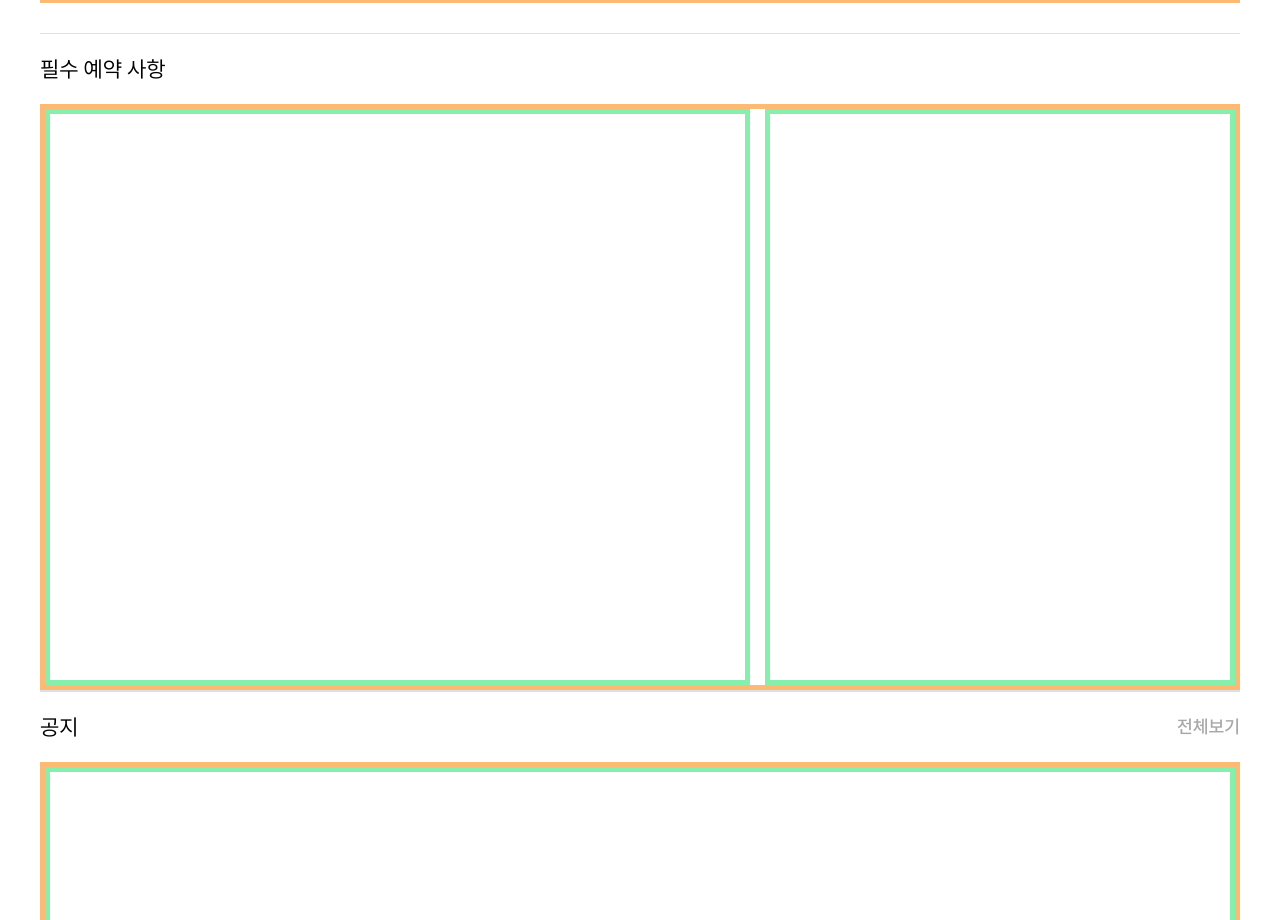
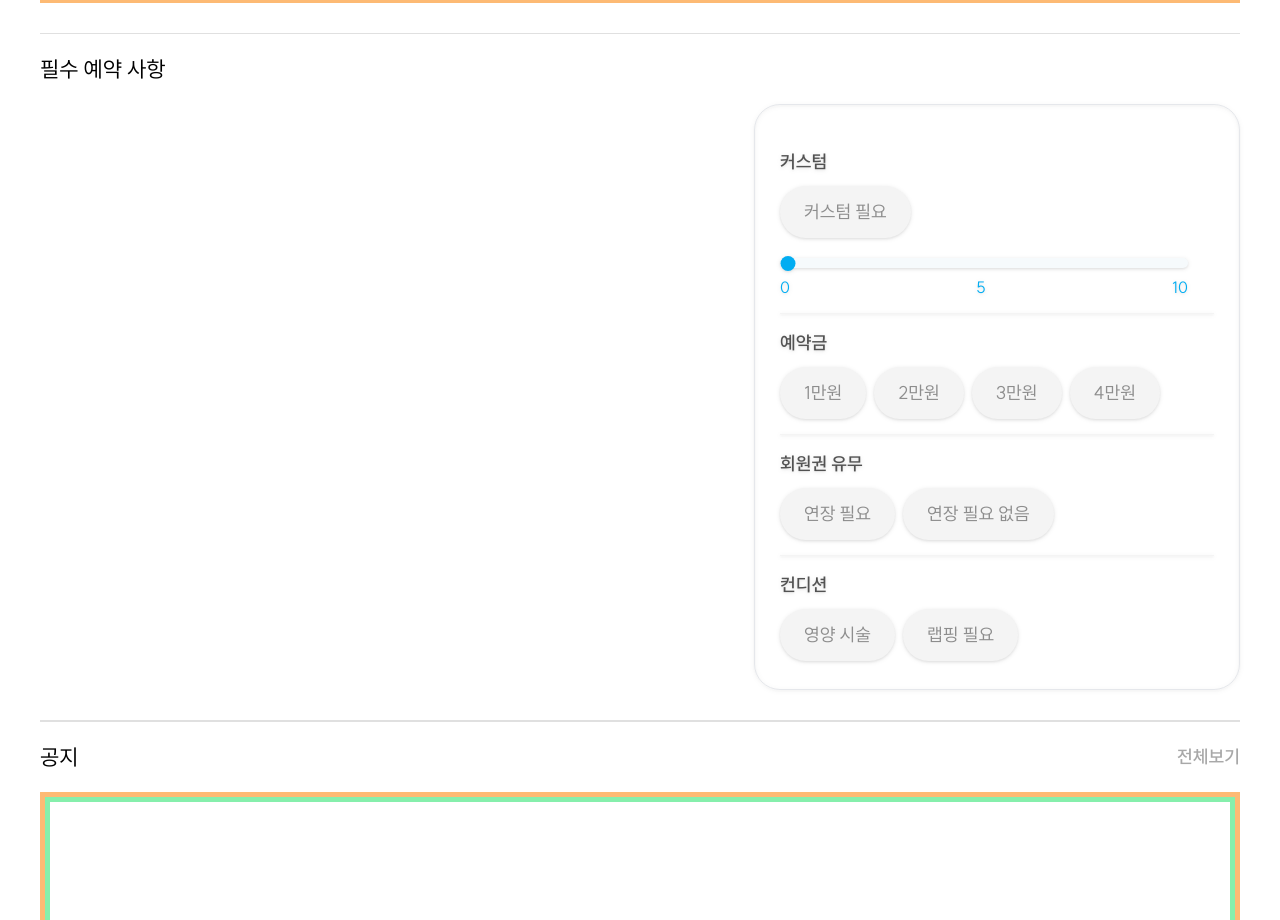
Before and after one commit to mobi-projects/nail-case-client, a Next.js app: page /manager/base/my-shop in a window 1280 px wide. Shown: the part 741-1661 px from the top of the page. Built offline with nearby package versions, Linux system fonts and the light colour scheme.

Commit message:
🎨 manager-base-my-shop-home-04-02 퍼블리싱 완료
* issue: [NAILCASE-132](https://nailcase.atlassian.net/browse/NAILCASE-132)

```diff
--- a/src/component/custom/manager/base/my-shop/home/04/index.tsx
+++ b/src/component/custom/manager/base/my-shop/home/04/index.tsx
@@ -1,14 +1,69 @@
+"use client"
+
+import NTOption from "@/component/common/nt-option"
+import Slider from "@/component/common/nt-slider"
+import { useOption } from "@/hook/use-component"
+
 export default function Manager_Base_MyShop_Home_04() {
 	return (
-		<div className="grid h-[586px] w-full grid-cols-[1.5fr_1fr] gap-[15px] border-[5px] border-orange-300">
+		<div className="flex justify-between pb-[30px]">
 			<Manager_Base_MyShop_Home_04_01 />
 			<Manager_Base_MyShop_Home_04_02 />
 		</div>
 	)
 }
 function Manager_Base_MyShop_Home_04_01() {
-	return <div className="h-full w-full border-[5px] border-green-300" />
+	return <div />
 }
 function Manager_Base_MyShop_Home_04_02() {
-	return <div className="h-full w-full border-[5px] border-green-300" />
+	const categories = [
+		{
+			title: "커스텀",
+			options: ["커스텀 필요"],
+		},
+		{
+			title: "예약금",
+			options: ["1만원", "2만원", "3만원", "4만원"],
+		},
+		{
+			title: "회원권 유무",
+			options: ["연장 필요", "연장 필요 없음"],
+		},
+		{
+			title: "컨디션",
+			options: ["영양 시술", "랩핑 필요"],
+		},
+	]
+
+	// eslint-disable-next-line react-hooks/rules-of-hooks
+	const optionsData = categories.map((category) => useOption(category.options))
+
+	return (
+		<div className="flex h-[586px] w-[486px] flex-col justify-center rounded-[26px] border px-[25px] drop-shadow">
+			<div className="mt-[20px] flex justify-end"></div>
+			{categories.map((category, index) => (
+				<div key={index} className="mb-[15px]">
+					{index === 0 && <div className="mt-[10px]"></div>}
+					<div className="mb-[10px] text-Headline02 text-Gray70">
+						{category.title}
+					</div>
+					<NTOption
+						disabled
+						onClickOption={optionsData[index].onClickOption}
+						optionArr={optionsData[index].optionArr}
+						checkedOption={optionsData[index].checkedOption}
+						itemsPerRow={4}
+					/>
+					{index === 0 && (
+						<div className="mt-[20px]">
+							<Slider upperLimit={10} curValue={0} />
+						</div>
+					)}
+					{index < categories.length - 1 && (
+						<div className="mt-[15px] border-t-[1.5px] border-Gray10"></div>
+					)}
+				</div>
+			))}
+		</div>
+	)
 }
```
